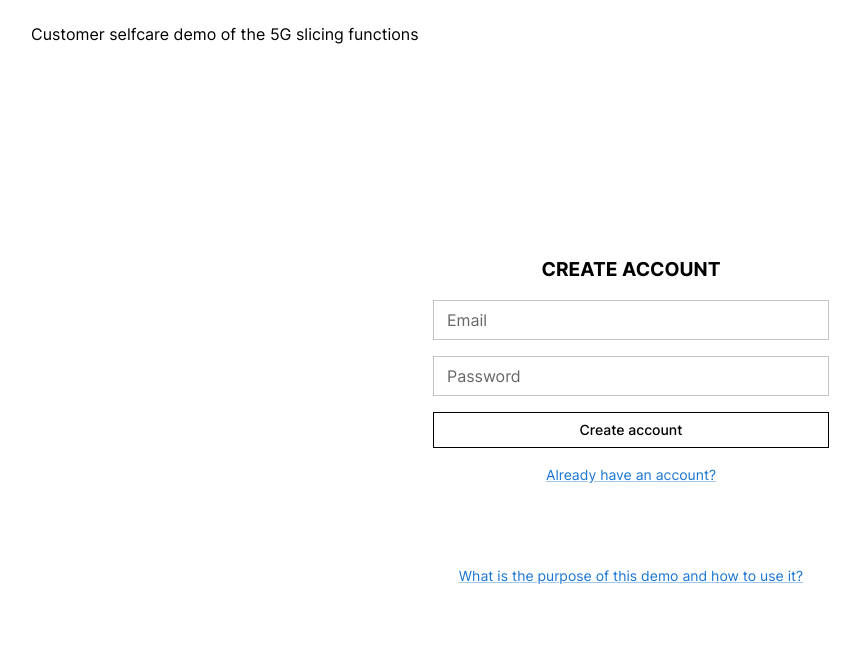
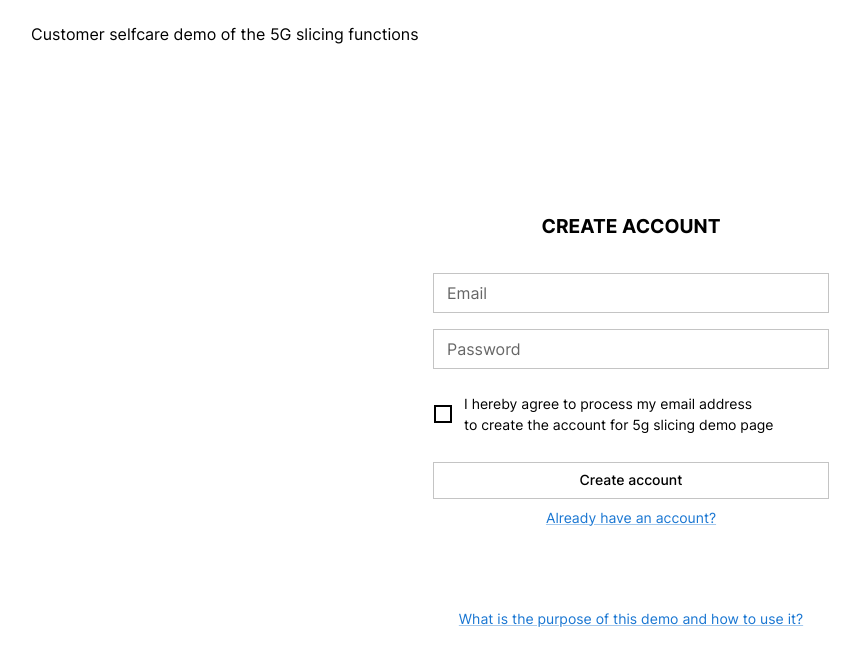
Before and after one commit to kade-ddnkv/simsoul-lk-demo, a Next.js app: page /signup in a window 1280 px wide. Shown: the top 666 px of the page, without its empty margins (9-869 px from the left). Built offline with nearby package versions, Linux system fonts and the light colour scheme; no server answers.

Commit message:
Added agreement check in registration

```diff
--- a/src/components/generalComponents.tsx
+++ b/src/components/generalComponents.tsx
@@ -27,7 +27,8 @@ const StyledButton = styled(Button)({
 })
 
 const HoverBlackButton = styled(Button)({
-  borderColor: 'black',
+  // borderColor: 'black',
+  borderColor: '#c4c4c4',
   borderRadius: 0,
   color: 'black',
   ':hover': {
--- a/src/pages/signin.tsx
+++ b/src/pages/signin.tsx
@@ -34,7 +34,7 @@ export default function SignIn() {
         <Box component='form' autoComplete='off' onSubmit={onSubmit} sx={{ width: '100%', display: 'flex', flexDirection: 'column', alignItems: 'center' }}>
           <HeaderText sx={{ ml: 'auto', mr: 'auto' }}>SIGN IN</HeaderText>
           <StyledTextField
-            sx={{ mt: 2 }}
+            sx={{ mt: 3 }}
             fullWidth
             size="small"
             label="Email"
@@ -53,7 +53,7 @@ export default function SignIn() {
               setPassword(event.target.value)
             }} />
           <HoverBlackButton type='submit' sx={{ mt: 2 }} fullWidth variant='outlined'>Sign in</HoverBlackButton>
-          <Link sx={{ mt: 2 }} href='/signup'><Typography sx={{ fontSize: '14px' }}>Create account</Typography></Link>
+          <Link sx={{ mt: 1 }} href='/signup'><Typography sx={{ fontSize: '14px' }}>Create account</Typography></Link>
           <Link sx={{ mt: 10, mb: -12 }} href='/info'><Typography sx={{ fontSize: '14px' }}>What is the purpose of this demo and how to use it?</Typography></Link>
         </Box>
       </Container>
--- a/src/pages/signup.tsx
+++ b/src/pages/signup.tsx
@@ -1,5 +1,7 @@
 import { useState } from 'react'
-import { Grid, Link, Box, Container, TextField, Typography } from '@mui/material'
+import { Grid, Link, Box, Container, TextField, Typography, FormControlLabel, Checkbox, FormHelperText, FormControl } from '@mui/material'
+import CheckBoxOutlineBlankSharpIcon from '@mui/icons-material/CheckBoxOutlineBlankSharp';
+import CheckBoxSharpIcon from '@mui/icons-material/CheckBoxSharp';
 import { HeaderText, HoverBlackButton, StyledTextField } from '@/components/generalComponents'
 import router from 'next/router'
 import firebase from 'firebase/compat/app'
@@ -11,6 +13,12 @@ export default function SignIn() {
   // const { user, logout } = useUser()
   const [email, setEmail] = useState('')
   const [password, setPassword] = useState('')
+  const [emailError, setEmailError] = useState(false)
+  const [emailHelperText, setEmailHelperText] = useState('')
+  const [passwordError, setPasswordError] = useState(false)
+  const [passwordHelperText, setPasswordHelperText] = useState('')
+  const [agreeChecked, setAgreeChecked] = useState(false)
+  const [agreeCheckHelperText, setAgreeCheckHelperText] = useState('')
 
   function handleEmailChange(event: React.ChangeEvent<HTMLInputElement>) {
     setEmail(event.target.value)
@@ -20,7 +28,38 @@ export default function SignIn() {
     setPassword(event.target.value)
   }
 
+  function validateRegistration() {
+    let bad = false
+    if (email == '') {
+      setEmailError(true)
+      setEmailHelperText("Email cannot be empty")
+      bad = true
+    } else {
+      setEmailError(false)
+      setEmailHelperText("")
+    }
+    if (password == '') {
+      setPasswordError(true)
+      setPasswordHelperText("Password cannot be empty")
+      bad = true
+    } else {
+      setPasswordError(false)
+      setPasswordHelperText("")
+    }
+    if (agreeChecked == false) {
+      setAgreeCheckHelperText('You should agree to proceed')
+      bad = true
+    } else {
+      setAgreeCheckHelperText('')
+    }
+    if (bad === true) {
+      return false
+    }
+    return true
+  }
+
   function onSubmit(event) {
+    if (validateRegistration()) {
       firebase.auth().createUserWithEmailAndPassword(email, password)
         .then((userCredential) => {
           // router.push('/')
@@ -28,6 +67,7 @@ export default function SignIn() {
         .catch((error) => {
           alert(error)
         });
+    }
     event.preventDefault()
   }
 
@@ -40,12 +80,15 @@ export default function SignIn() {
         <Box component='form' onSubmit={onSubmit} sx={{ width: '100%', display: 'flex', flexDirection: 'column', alignItems: 'center' }}>
           <HeaderText sx={{ ml: 'auto', mr: 'auto' }}>CREATE ACCOUNT</HeaderText>
           <StyledTextField
-            sx={{ mt: 2 }}
+            sx={{ mt: 4 }}
             fullWidth
             size="small"
             label="Email"
             variant="outlined"
-            onChange={handleEmailChange} />
+            onChange={handleEmailChange}
+            error={emailError}
+            helperText={emailHelperText}
+          />
           <StyledTextField
             sx={{ mt: 2 }}
             fullWidth
@@ -53,9 +96,30 @@ export default function SignIn() {
             label="Password"
             variant="outlined"
             type='password'
-            onChange={handlePasswordChange} />
-          <HoverBlackButton type='submit' sx={{ mt: 2 }} fullWidth variant='outlined'>Create account</HoverBlackButton>
-          <Link sx={{ mt: 2 }} href='/signin'><Typography sx={{ fontSize: '14px' }}>Already have an account?</Typography></Link>
+            onChange={handlePasswordChange}
+            error={passwordError}
+            helperText={passwordHelperText}
+          />
+          <Box sx={{ width: '100%', mt: 3 }}>
+            <FormControlLabel control={
+              <Checkbox
+                value={agreeChecked}
+                onChange={(event) => setAgreeChecked(event.target.checked)}
+                icon={<CheckBoxOutlineBlankSharpIcon />}
+                checkedIcon={<CheckBoxSharpIcon />}
+                style={{ color: 'black' }}
+                sx={{ borderRadius: 0 }} />
+            } label={
+              <Box>
+                <Typography sx={{ fontSize: '14px' }}>I hereby agree to process my email address</Typography>
+                <Typography sx={{ fontSize: '14px' }}>to create the account for 5g slicing demo page</Typography>
+              </Box>} />
+          </Box>
+          <FormControl sx={{ width: '100%' }} error>
+            <FormHelperText sx={{ marginLeft: '32px' }}>{agreeCheckHelperText}</FormHelperText>
+          </FormControl>
+          <HoverBlackButton type='submit' sx={{ mt: 3 }} fullWidth variant='outlined'>Create account</HoverBlackButton>
+          <Link sx={{ mt: 1 }} href='/signin'><Typography sx={{ fontSize: '14px' }}>Already have an account?</Typography></Link>
           <Link sx={{ mt: 10, mb: -12 }} href='/info'><Typography sx={{ fontSize: '14px' }}>What is the purpose of this demo and how to use it?</Typography></Link>
         </Box>
       </Container>
```
Lines whose indentation alone changed are shown as unchanged.
